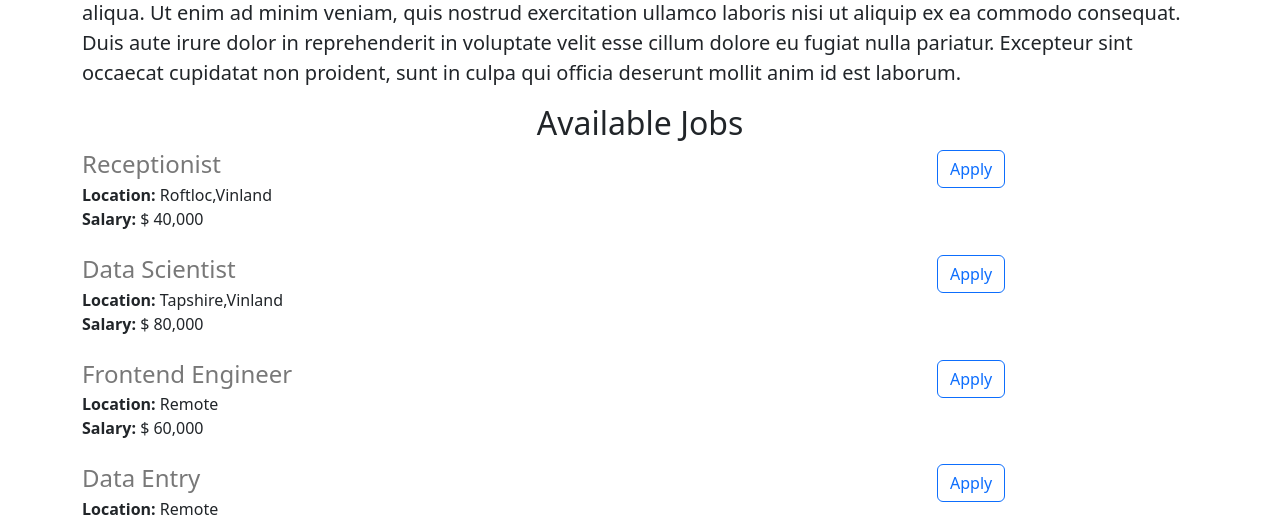
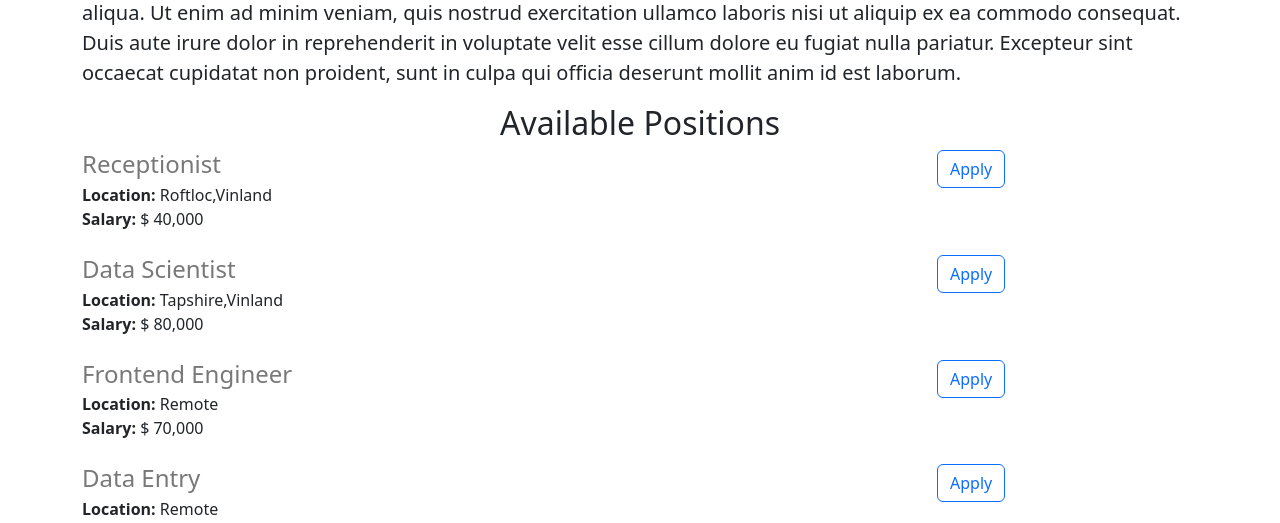
Before and after one commit to badguybandi/CareerWebsite, a Flask app: page / in a window 1280 px wide. Shown: the part 893-1416 px from the top of the page. Run offline with Flask 3, Linux system fonts and the light colour scheme.

Commit message:
Made some changes

```diff
--- a/app.py
+++ b/app.py
@@ -16,7 +16,7 @@ JOBS = [{
   'id': 3,
   'title': 'Frontend Engineer',
   'location': 'Remote',
-  'salary': '$ 60,000'
+  'salary': '$ 70,000'
 }, {
   'id': 4,
   'title': 'Data Entry',
--- a/templates/home.html
+++ b/templates/home.html
@@ -22,7 +22,7 @@
     <h2 class="text-center mt-2 mb-2">About Career Aid</h2>
     <p class="lead"*>Lorem ipsum dolor sit amet, consectetur adipiscing elit, sed do eiusmod tempor incididunt ut labore et dolore magna aliqua. Ut enim ad minim veniam, quis nostrud exercitation ullamco laboris nisi ut aliquip ex ea commodo consequat. Duis aute irure dolor in reprehenderit in voluptate velit esse cillum dolore eu fugiat nulla pariatur. Excepteur sint occaecat cupidatat non proident, sunt in culpa qui officia deserunt mollit anim id est laborum.</p>
 
-    <h2 class="text-center mt-2 mb-2">Available Jobs</h2>
+    <h2 class="text-center mt-2 mb-2">Available Positions</h2>
     <div>
       {% for job in jobs %}
        {% include 'jobitem.html' %}
```
